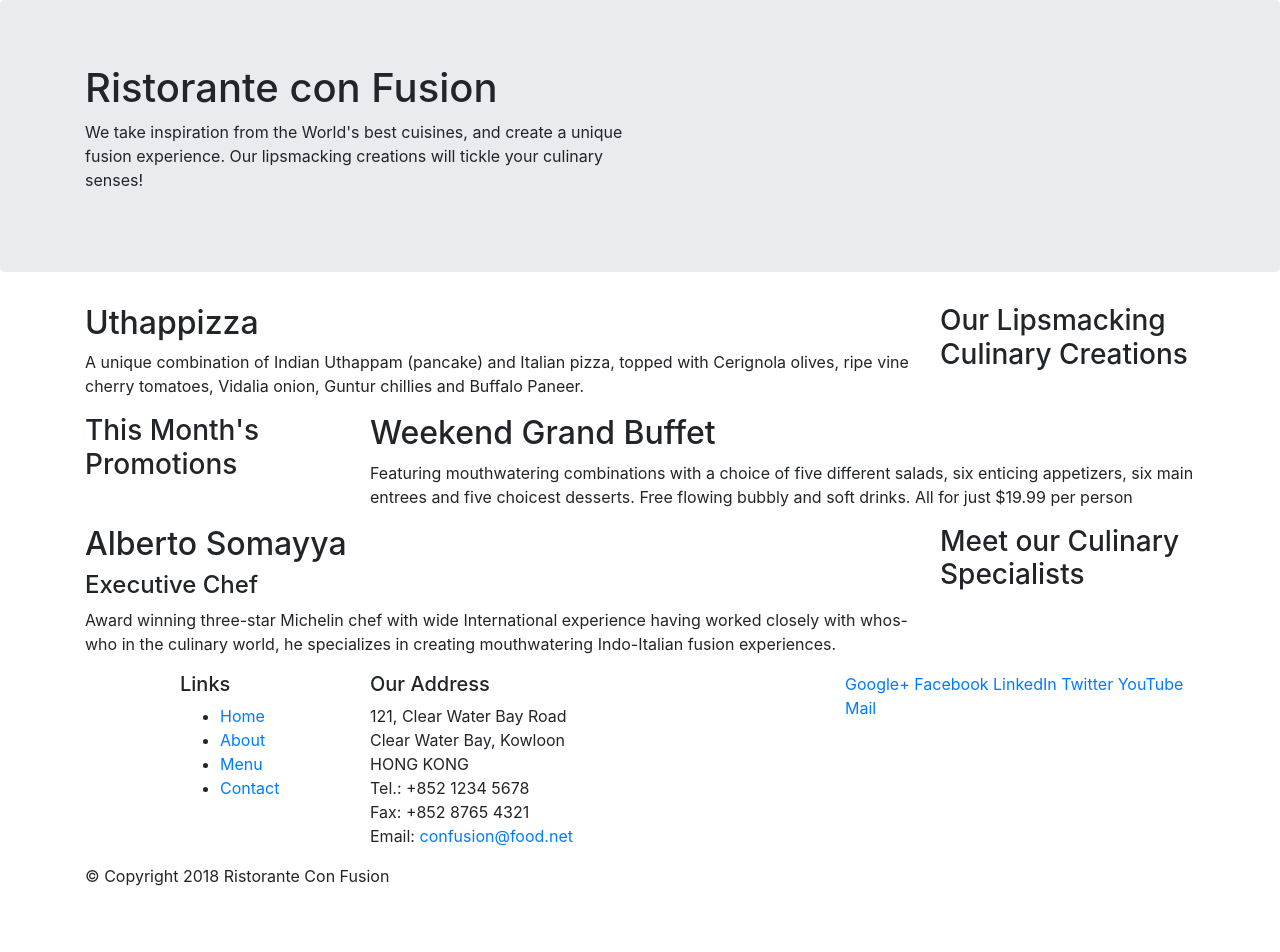
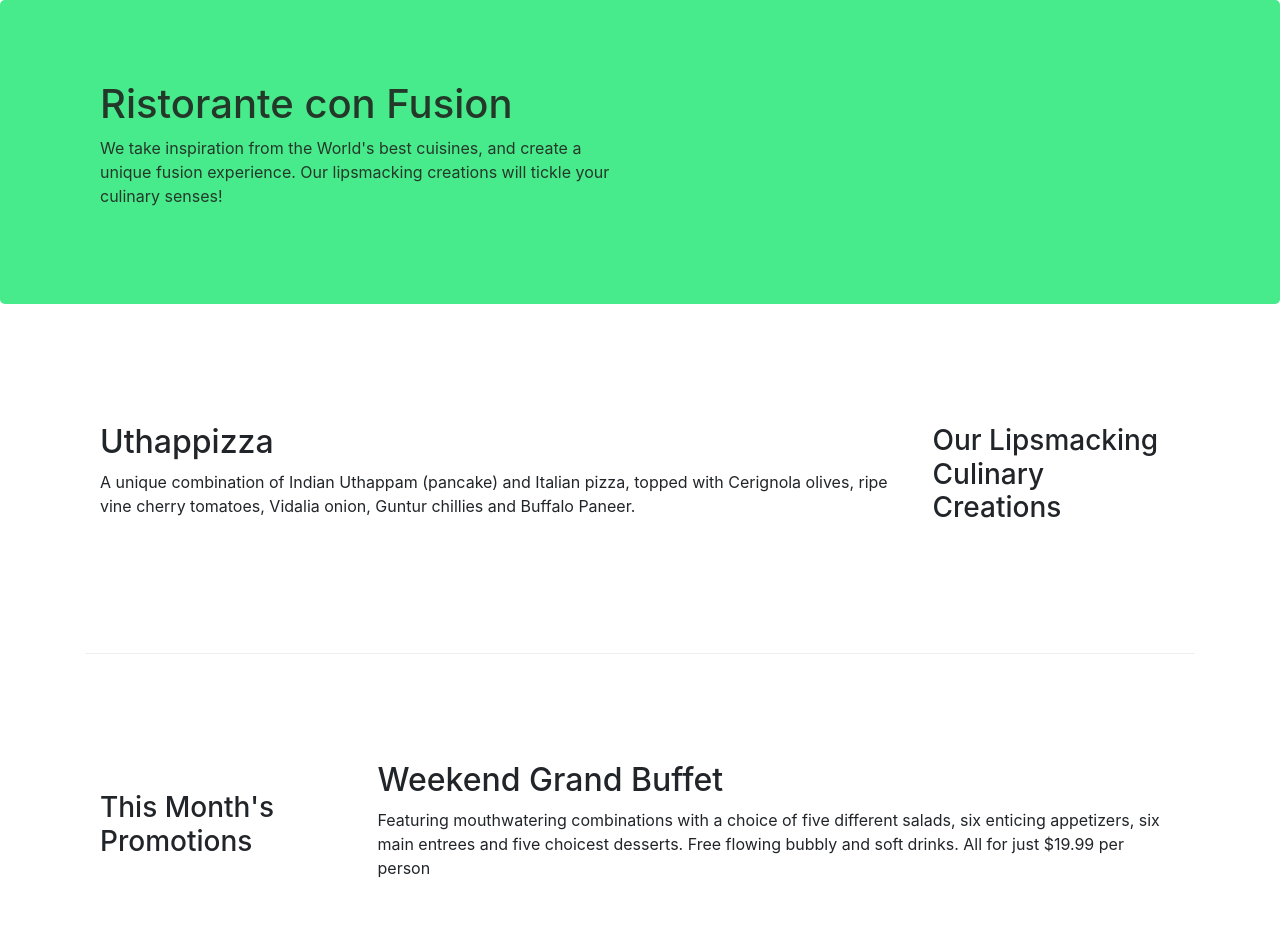
Before and after one commit to YEASIN49/conFusion, a website: page index.html in a window 1280 px wide. Shown: the top 952 px of the page. Before the commit the page ends 904 px from the top, so only its background shows below. Drawn offline with nearby package versions, Linux system fonts and the light colour scheme.

Commit message:
Bootstrap Part02

```diff
--- /dev/null
+++ b/css/style.css
@@ -0,0 +1,24 @@
+.row-header {
+  margin: 0 auto;
+  padding: 0 auto;
+}
+.row-content {
+  min-height: 350px;
+  border-bottom: 1px ridge;
+  margin: 0 auto;
+}
+footer {
+  background-color: rgb(98, 236, 156);
+  padding: 30px 0;
+  margin: 0;
+}
+.jumbotron {
+  margin: 0;
+  padding: 5rem 2rem; /*by default 4rem 2rem*/
+  background-color: rgb(72, 235, 139);
+  color: rgb(36, 56, 42);
+}
+address {
+  font-size: 0.9rem;
+  color: #0f0f0f;
+}
--- a/index.html
+++ b/index.html
@@ -14,6 +14,7 @@
       rel="stylesheet"
       href="node_modules/bootstrap/dist/css/bootstrap.min.css"
     />
+    <link rel="stylesheet" href="css/style.css" />
 
     <title>Ristorante Con Fusion</title>
   </head>
@@ -21,7 +22,7 @@
   <body>
     <header class="jumbotron">
       <div class="container">
-        <div class="row">
+        <div class="row row-header">
           <div class="col-12 col-sm-6">
             <h1>Ristorante con Fusion</h1>
             <p>
@@ -36,7 +37,7 @@
     </header>
 
     <div class="container">
-      <div class="row">
+      <div class="row row-content align-items-center">
         <div class="col-12 col-sm-4 order-sm-last col-md-3">
           <h3>Our Lipsmacking Culinary Creations</h3>
         </div>
@@ -50,7 +51,7 @@
         </div>
       </div>
 
-      <div class="row">
+      <div class="row row-content align-items-center">
         <div class="col-12 col-sm-4 col-md-3">
           <h3>This Month's Promotions</h3>
         </div>
@@ -65,7 +66,7 @@
         </div>
       </div>
 
-      <div class="row">
+      <div class="row row-content align-items-center">
         <div class="col-12 col-sm-4 order-sm-last col-md-3">
           <h3>Meet our Culinary Specialists</h3>
         </div>
@@ -87,7 +88,7 @@
         <div class="row">
           <div class="col-4 offset-1 col-sm-2">
             <h5>Links</h5>
-            <ul>
+            <ul class="list-unstyled">
               <li><a href="#">Home</a></li>
               <li><a href="#">About</a></li>
               <li><a href="#">Menu</a></li>
@@ -105,8 +106,8 @@
               Email: <a href="mailto:confusion@food.net">confusion@food.net</a>
             </address>
           </div>
-          <div class="col-12 col-sm-4">
-            <div>
+          <div class="col-12 col-sm-4 align-self-center">
+            <div class="text-center">
               <a href="http://google.com/+">Google+</a>
               <a href="http://www.facebook.com/profile.php?id=">Facebook</a>
               <a href="http://www.linkedin.com/in/">LinkedIn</a>
@@ -116,7 +117,7 @@
             </div>
           </div>
         </div>
-        <div class="row">
+        <div class="row justify-content-center">
           <div class="col-auto">
             <p>© Copyright 2018 Ristorante Con Fusion</p>
           </div>
```
